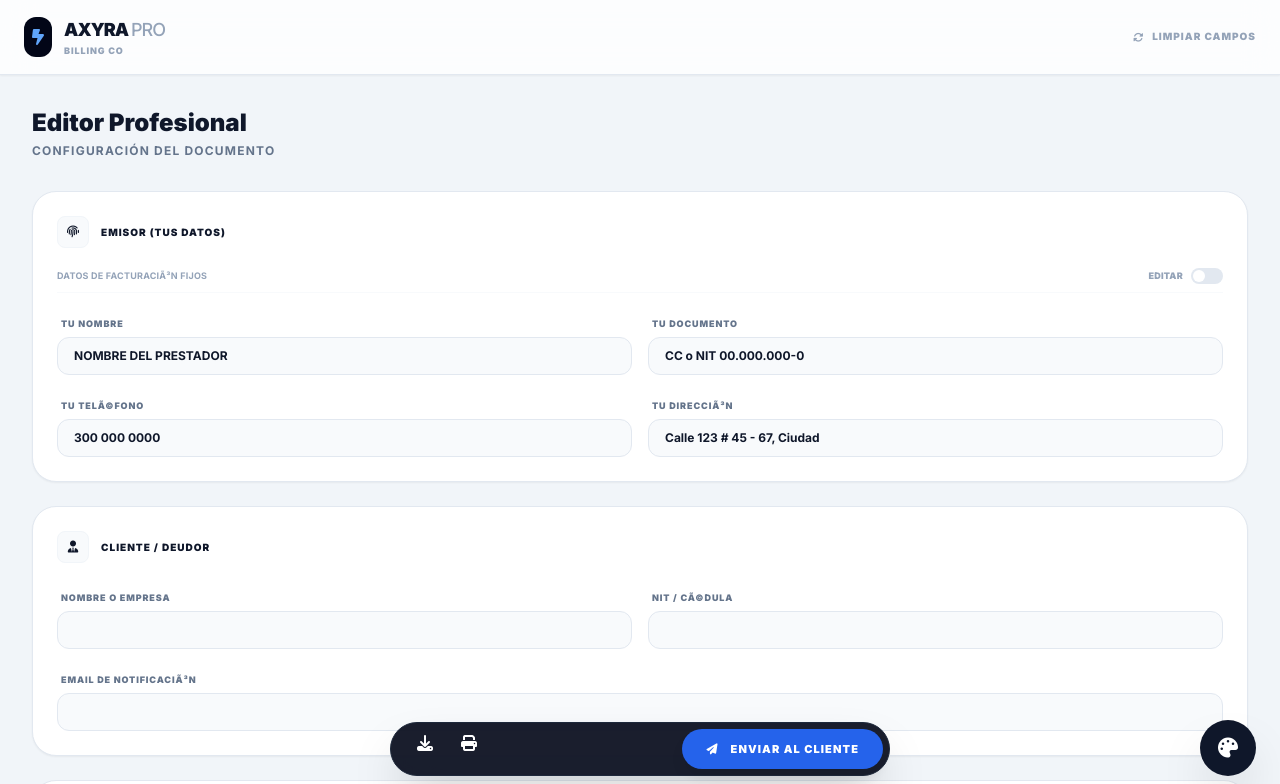
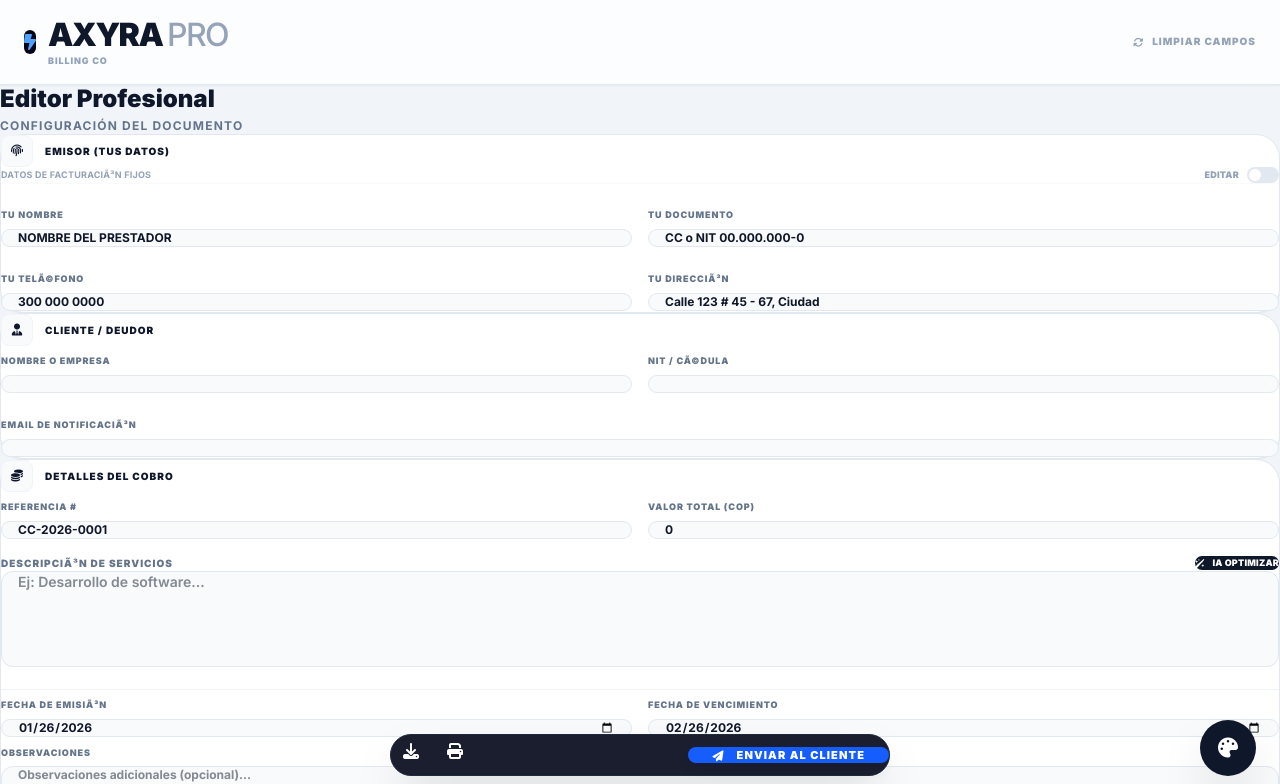
Before and after one commit to JuanFerUran/Cuenta-de-cobro-pro, a React (Vite) app: page / in a window 1280 px wide. Shown: the top 784 px of the page. Built offline with nearby package versions, Linux system fonts and the light colour scheme; no server answers.

Commit message:
FASE4: Limpieza — eliminar Tailwind CDN (vite plugin), actualizar index.css con @import tailwindcss, typecheck/build limpios

```diff
--- a/index.css
+++ b/index.css
@@ -1,3 +1,5 @@
+@import "tailwindcss";
+
 /* ============================================
    GLOBAL STYLES FOR PDF EXPORT
    ============================================ */
--- a/index.html
+++ b/index.html
@@ -7,9 +7,6 @@
     <title>AXYRA | Cuentas de Cobro Profesionales</title>
     <!-- Favicon -->
     <link rel="icon" type="image/png" href="/logo.png">
-
-    <!-- Tailwind CSS CDN -->
-    <script src="https://cdn.tailwindcss.com"></script>
 
     <!-- Font Awesome Icons -->
     <link rel="stylesheet" href="https://cdnjs.cloudflare.com/ajax/libs/font-awesome/6.4.0/css/all.min.css">
```
